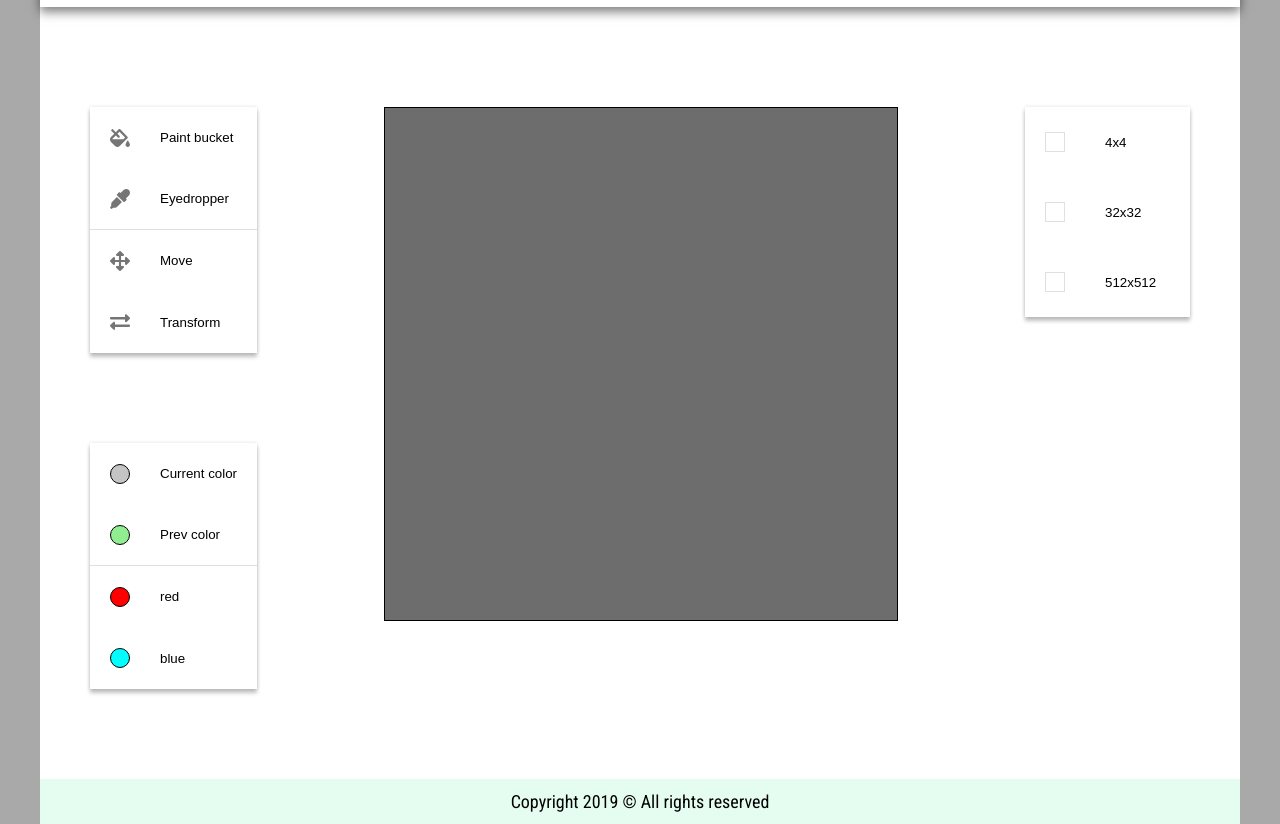
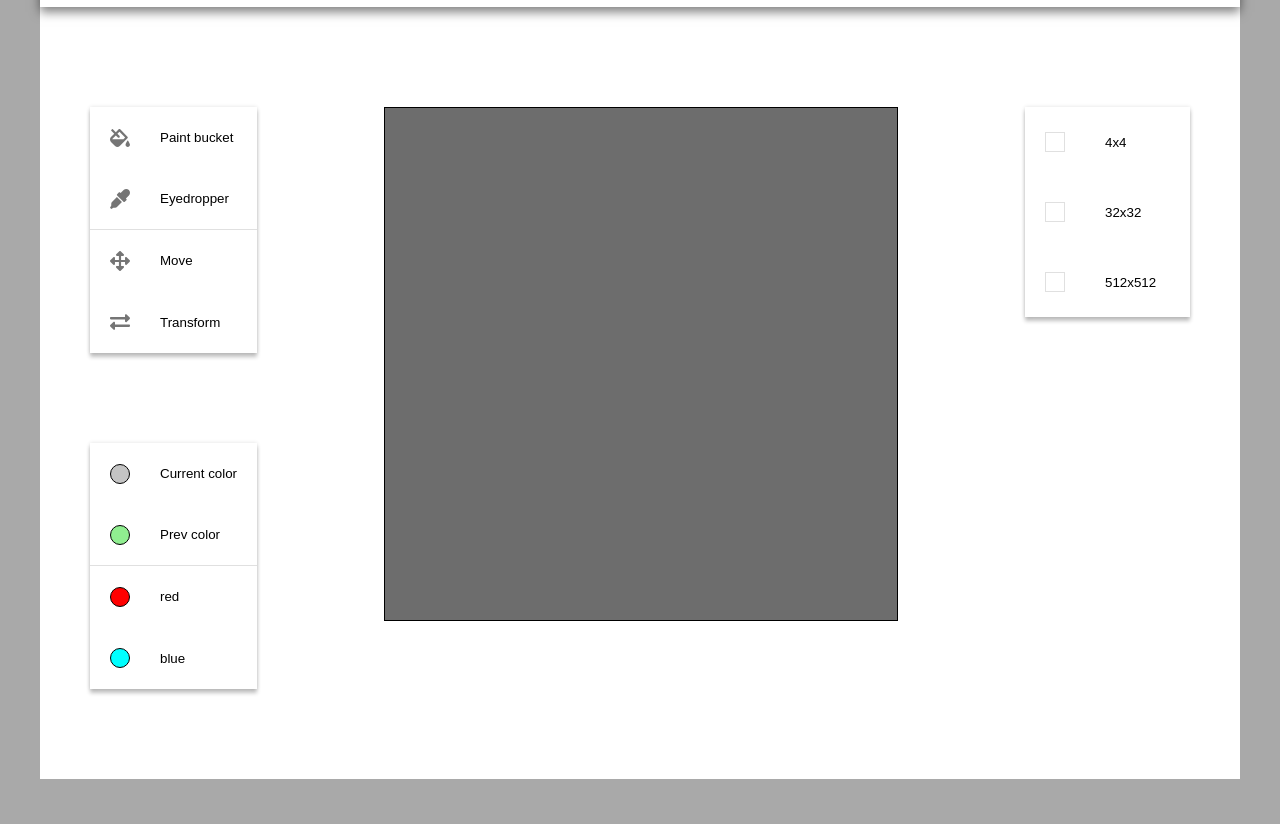
Before and after one commit to SergSmith64/codejam-canvas, a plain HTML site: page index.html in a window 1280 px wide. Shown: the part 41-865 px from the top of the page. After the commit the page ends 820 px from the top, so only its background shows below. Drawn offline with Linux system fonts and the light colour scheme.

```diff
--- a/css/style.sass
+++ b/css/style.sass
@@ -18,9 +18,6 @@ button:hover
   display: flex
   flex-direction: column
   background-color: #FFF
-  // min-width: 320px
-  // background-color: rgb(248, 202, 202)
-
 
 header
   padding-top: 10px
@@ -28,29 +25,21 @@ header
   padding-left: 30px
   padding-right: 30px
   display: flex
-  // background-color: #baf4f8
   box-shadow: 0 5px 10px rgba(0,0,0,0.5)
   h1
     font-size: 1.3em
   img
     padding-right: 30px
 
-
 .main-container
   display: flex
   justify-content: space-between
   align-items: flex-start
   padding: 100px 50px 0
-  // padding-left: 30px
-  // padding-right: 30px
 
 // __________ LEFT _____________
 
 .main-left-panel
-  // display: flex
-  // flex-direction: column
-  // justify-content: space-evenly
-  // padding: 5px
 
 .main-left-panel__tools,
 .main-left-panel__colors,
@@ -98,7 +87,7 @@ header
   width: 20px
   height: 20px
   margin-right: 30px
-  border-radius: 50%    // Make curcle!
+  border-radius: 50%
   background: #C4C4C4
   border: 1px solid #000
 
@@ -114,13 +103,10 @@ header
 // __________ CENTER _____________
 
 .main-canvas
-  // margin-top: 20px
-  // margin-bottom: 20px
   background-color: #6d6d6d
   border: 1px solid #000
   width: 514px
   height: 514px
-
 
 // __________ RIGHT _____________
 
@@ -136,16 +122,6 @@ header
       margin-right: 40px
       border: 1px solid rgba(0, 0, 0, 0.12)
 
-
 // __________ FOOTER _____________
 
 .footer
-  padding: 12px
-  padding-left: 30px
-  padding-right: 30px
-  background-color: #E5FCF0
-
-// ____________ add _____________
-
-// .selected
-//   background: red
--- a/index.html
+++ b/index.html
@@ -59,7 +59,7 @@
     </main>
 
     <footer class="footer">
-      <p style="text-align: center">Copyright 2019 © All rights reserved</p>
+
     </footer>
 
   </div>
```
Also changed, not shown: css/style.css, 2 other files.
